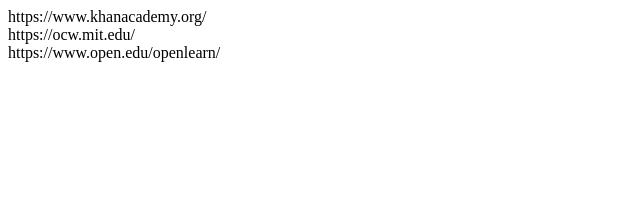
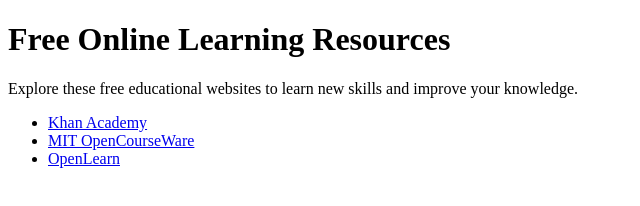
Before and after one commit to ayyanullahkhan7-eng/free-online-learning-resources, a plain HTML site: page index.html in a window 1280 px wide. Shown: the whole page, without its empty margins (0-640 px from the left). Drawn offline with Linux system fonts and the light colour scheme.

Commit message:
Update index.html

```diff
--- a/index.html
+++ b/index.html
@@ -1,13 +1,21 @@
 
 <!DOCTYPE html>
-<html>
+<html lang="en">
 <head>
+    <meta charset="UTF-8">
+    <meta name="viewport" content="width=device-width, initial-scale=1.0">
+    <title>Free Online Learning Resources for Students</title>
+    <meta name="description" content="Discover free online learning resources from Khan Academy, MIT OpenCourseWare, and OpenLearn to improve your knowledge and skills.">
 </head>
 <body>
-https://www.khanacademy.org/
-<br>
-https://ocw.mit.edu/
-<br>
-https://www.open.edu/openlearn/
+    <h1>Free Online Learning Resources</h1>
+
+    <p>Explore these free educational websites to learn new skills and improve your knowledge.</p>
+
+    <ul>
+        <li><a href="https://www.khanacademy.org/">Khan Academy</a></li>
+        <li><a href="https://ocw.mit.edu/">MIT OpenCourseWare</a></li>
+        <li><a href="https://www.open.edu/openlearn/">OpenLearn</a></li>
+    </ul>
 </body>
 </html>
```
